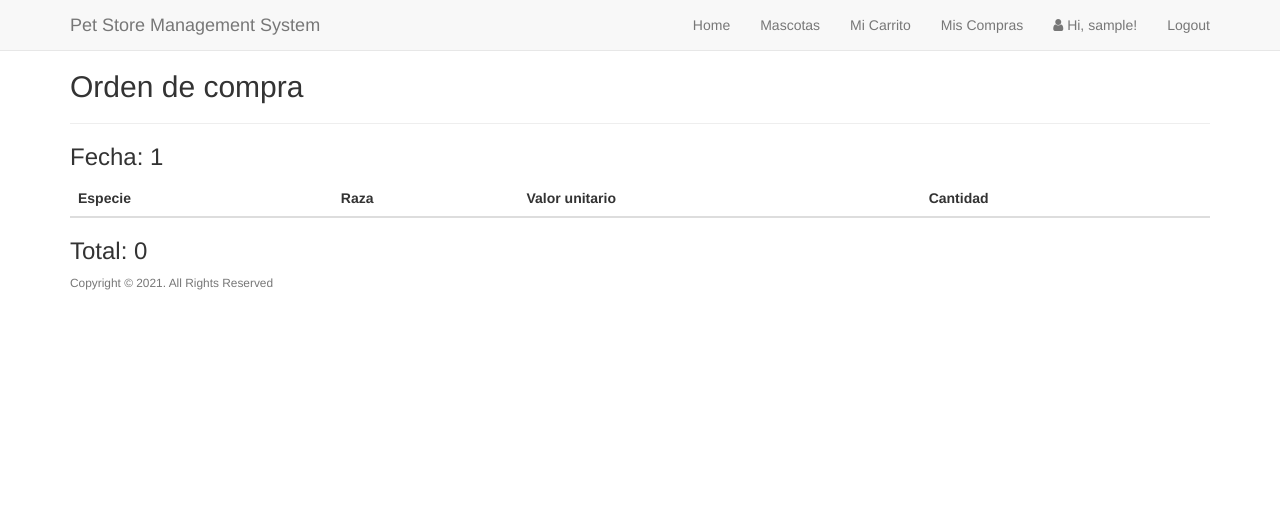
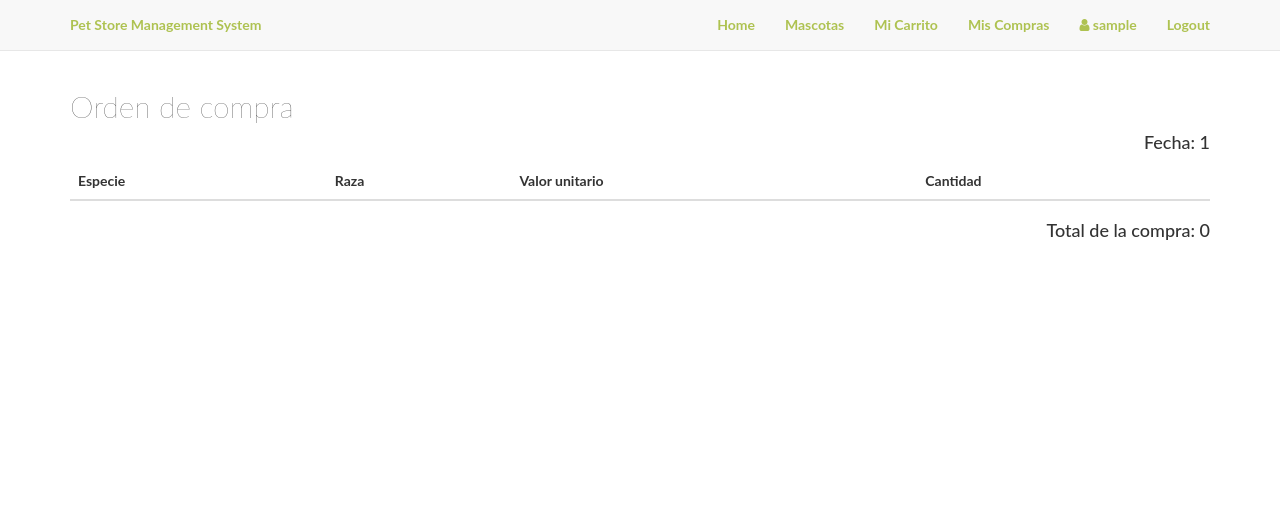
Before and after one commit to cquijadafuentes/microservicios, a Flask app: page /orderat/1 in a window 1280 px wide. Shown: the top 515 px of the page. Before the commit the page ends 290 px from the top, so only its background shows below. Run offline with Flask 2, Linux system fonts and the light colour scheme; a user stored in the database is signed in; data that the repository does not hold is empty; some libraries are stand-ins or nearby versions.

Commit message:
Estandarización del html base para todas las secciones.

```diff
--- a/proyecto/app/templates/base_2.html
+++ /dev/null
@@ -1,51 +0,0 @@
-<!-- app/templates/base.html -->
-
-<!DOCTYPE html>
-<html lang="en">
-<head style="margin-top: 50px;">
-    <title>{{ title }} | Pet Store Management System</title>
-    <link href="https://maxcdn.bootstrapcdn.com/bootstrap/3.3.7/css/bootstrap.min.css" rel="stylesheet">
-    <link rel="shortcut icon" href="{{ url_for('static', filename='img/favicon.ico') }}">
-    <link href="https://maxcdn.bootstrapcdn.com/font-awesome/4.7.0/css/font-awesome.min.css" rel="stylesheet">
-</head>
-<body>
-    <nav class="navbar navbar-default navbar-fixed-top topnav" role="navigation">
-        <div class="container topnav">
-          <div class="navbar-header">
-              <a class="navbar-brand topnav" href="{{ url_for('home.homepage') }}">Pet Store Management System</a>
-          </div>
-          <div class="collapse navbar-collapse" id="bs-example-navbar-collapse-1">
-              <ul class="nav navbar-nav navbar-right">
-                  {% if session['sess_loged_username'] %}
-                    <li><a href="{{ url_for('home.homepage') }}">Home</a></li>
-                    <li><a href="{{ url_for('home.listpets') }}">Mascotas</a></li>
-                    <li><a href="{{ url_for('home.shoppingcart') }}">Mi Carrito</a></li>
-                    <li><a href="{{ url_for('home.orders') }}">Mis Compras</a></li>
-                    <li><a><i class="fa fa-user"></i>  Hi, {{ session['sess_loged_username'] }}!</a></li>
-                    <li><a href="{{ url_for('home.homelogout') }}">Logout</a></li>
-                  {% else %}
-                    <li><a href="{{ url_for('home.homepage') }}">Home</a></li>
-                    <li><a href="{{ url_for('home.listpets') }}">Mascotas</a></li>
-                    <li><a href="{{ url_for('home.register') }}">Registrar</a></li>
-                    <li><a href="{{ url_for('home.listusers') }}">Login</a></li>
-                  {% endif %}
-              </ul>
-          </div>
-        </div>
-    </nav>
-    <div class="wrapper" style="margin-top: 50px;">
-      {% block body %}
-      {% endblock %}
-      <div class="push"></div>
-    </div>
-    <footer>
-        <div class="container">
-            <div class="row">
-                <div class="col-lg-12">
-                    <p class="copyright text-muted small">Copyright © 2021. All Rights Reserved</p>
-                </div>
-            </div>
-        </div>
-    </footer>
-</body>
-</html>
--- a/proyecto/app/templates/home/ordendecompra.html
+++ b/proyecto/app/templates/home/ordendecompra.html
@@ -1,22 +1,18 @@
 <!-- app/templates/home/pets.html -->
 
-{% extends "base_2.html" %}
+{% extends "base.html" %}
 {% block title %}Mascotas{% endblock %}
 {% block body %}
-<div class="intro-header">
 <div class="container">
     <div class="row">
-            <div class="col-lg-12">
-                <div class="intro-message">
+        <div style="margin-top: 70px;" class="col-lg-12">
             <h2>Orden de compra</h2>
-                    <hr class="intro-divider">
-                    </ul>
             <div id="results">
               {% if message %}
                 {{ message }} <br> <br>
               {% endif %}
               {% if fechahora %}
-                        <h3>Fecha: {{ fechahora }}</h3>
+                <h4 align="right">Fecha: {{ fechahora }}</h4>
               {% endif %}
               <table class="table table-striped">
                 <thead>
@@ -36,9 +32,7 @@
                   </tr>
                 {% endfor %}
               </table>
-                      <h3>Total: {{ total }}</h3>
-                    </div>
-                </div>
+              <h4 align="right">Total de la compra: {{ total }}</h4>
             </div>
         </div>
     </div>
--- a/proyecto/app/templates/home/ordenes.html
+++ b/proyecto/app/templates/home/ordenes.html
@@ -8,6 +8,7 @@
         <div style="margin-top: 70px;" class="col-lg-12">
             <h2>Historial de Compras</h2>
             <div id="results">
+              {% if orders %}
                 <table class="table table-striped">
                   <thead>
                     <tr>
@@ -22,6 +23,9 @@
                     </tr>
                   {% endfor %}
                 </table>
+              {% else %}
+                No se registran compras.
+              {% endif %}
             </div>
         </div>
     </div>
```
Also changed, not shown: proyecto/app/templates/home/nuevamascota.html (+2 -8 lines), proyecto/app/templates/home/registro.html (+4 -8 lines), proyecto/app/templates/home/shoppingcart.html (+3 -8 lines), proyecto/app/templates/home/users.html (+3 -10 lines). Lines whose indentation alone changed are shown as unchanged.
